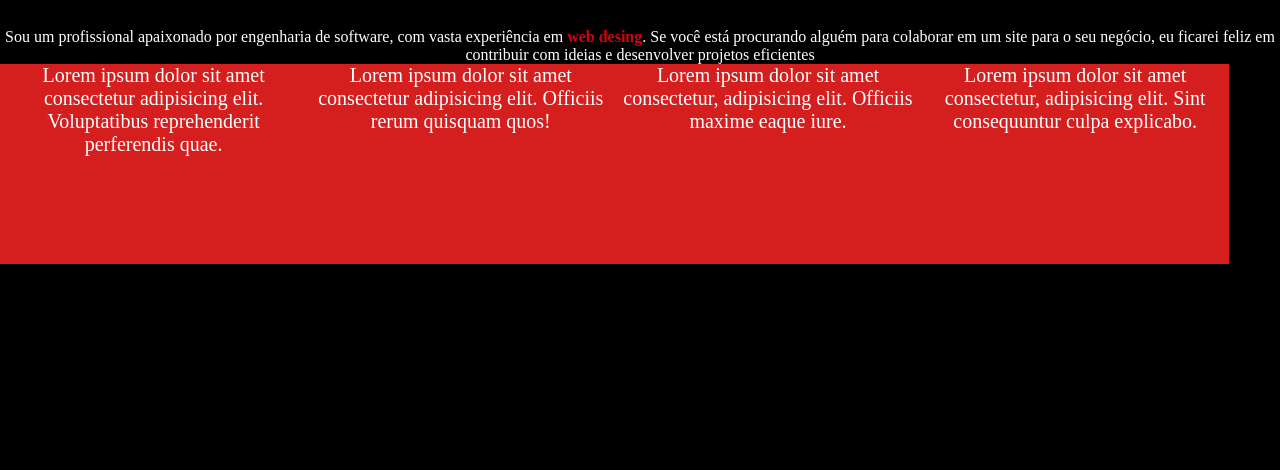
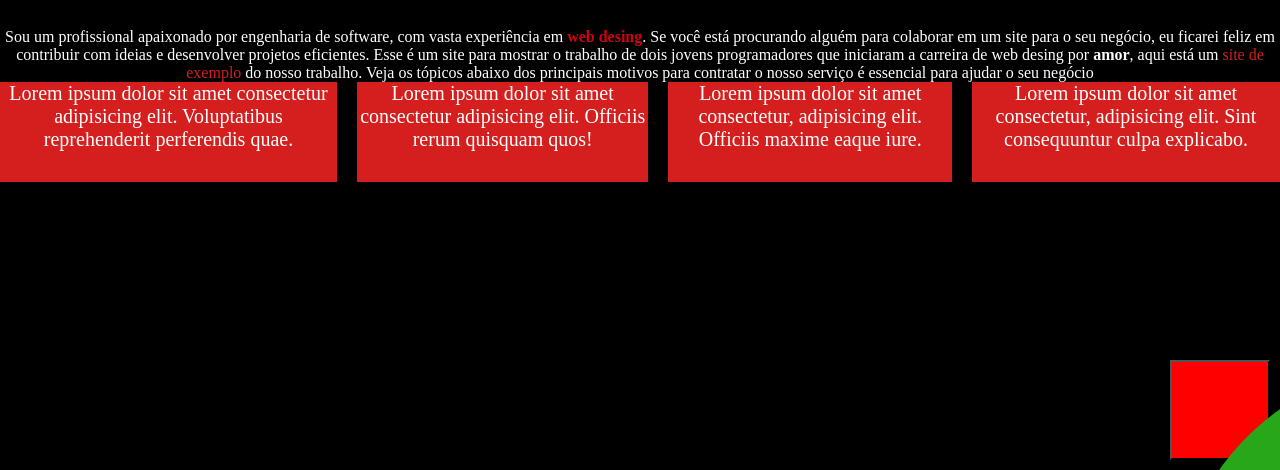
Before and after one commit to recamOo/WDGR, a plain HTML site: page index.html in a window 1280 px wide. Shown: the part 330-800 px from the top of the page. Drawn offline with Linux system fonts and the light colour scheme.

Commit message:
Add files via upload

```diff
--- /dev/null
+++ b/Style/style.css
@@ -0,0 +1,48 @@
+* {
+    padding: 0;
+    margin: 0;
+    box-sizing: border-box;
+    text-decoration: none;
+    list-style: none;
+  }
+
+body{
+    background-color: black;
+}
+
+p{
+    color: white;
+    text-align: center;
+}
+
+.b1{
+    color: white;
+    text-align: center;
+}
+
+.conteiner{
+    display: flex;
+    column-gap: 20px;
+    width: 100%;
+    height: 100px;
+}
+
+.conteiner__motivo{
+    background-color: #d51e1e;
+    font-size: 1.25rem;
+}
+
+.lenk{
+    text-decoration: none;
+    color: #d51e1e;
+}
+
+.whatsapp{
+    position: fixed;
+    background-color: red;
+    display: inline-block;
+    width: 100px;
+    height: 100px;
+    bottom: 10px;
+    right: 10px;
+}
--- a/index.html
+++ b/index.html
@@ -4,29 +4,37 @@
     <meta charset="UTF-8">
     <meta name="viewport" content="width=device-width, initial-scale=1.0">
     <title>WDp</title>
-    <link rel="stylesheet" href="art.css">
+    <link rel="stylesheet" href="Style/style.css">
 </head>
 <body>
     <section>
         <div>
             <h1 class="b1">Portifolio</h1>
-            <!--<p>Esse é um site para mostrar o trabalho de dois jovens programadores que iniciaram a carreira de web desing por <strong>amor</strong>, aqui está um <a href="https://barbeariareis.netlify.app" class="lenk">site de exemplo</a> do nosso trabalho.
-            </p>-->
-            <img src="https://i.pinimg.com/736x/14/64/4d/14644d00b175ea7aa4f79103e1af88a8.jpg" alt="">
+            <img src="https://i.pinimg.com/736x/14/64/4d/14644d00b175ea7aa4f79103e1af88a8.jpg" >
 
             <h2>Olá, sou Rodrigo!</h2>
             <p>
-                Sou um profissional apaixonado por engenharia de software, com vasta experiência em <strong style="color: #cc0411;">web desing</strong>. Se você está procurando alguém para colaborar em um site para o seu negócio, eu ficarei feliz em contribuir com ideias e desenvolver projetos eficientes
+                Sou um profissional apaixonado por engenharia de software, com vasta experiência em <strong style="color: #cc0411;">web desing</strong>. Se você está procurando alguém para colaborar em um site para o seu negócio, eu ficarei feliz em contribuir com ideias e desenvolver projetos eficientes.
+                Esse é um site para mostrar o trabalho de dois jovens programadores que iniciaram a carreira de web desing por <strong>amor</strong>, aqui está um <a href="https://barbeariareis.netlify.app" class="lenk">site de exemplo</a> do nosso trabalho.
+                Veja os tópicos abaixo dos principais motivos para contratar o nosso serviço é essencial para ajudar o seu negócio
             </p>
         </div>
 
         <div class="conteiner">
-            <p class="bloquinho">Lorem ipsum dolor sit amet consectetur adipisicing elit. Voluptatibus reprehenderit perferendis quae.</p>
-            <p class="bloquinho">Lorem ipsum dolor sit amet consectetur adipisicing elit. Officiis rerum quisquam quos!</p>
-            <p class="bloquinho">Lorem ipsum dolor sit amet consectetur, adipisicing elit. Officiis maxime eaque iure.</p>
-            <p class="bloquinho">Lorem ipsum dolor sit amet consectetur, adipisicing elit. Sint consequuntur culpa explicabo.</p>
+            <p class="conteiner__motivo">Lorem ipsum dolor sit amet consectetur adipisicing elit. Voluptatibus reprehenderit perferendis quae.</p>
+            <p class="conteiner__motivo">Lorem ipsum dolor sit amet consectetur adipisicing elit. Officiis rerum quisquam quos!</p>
+            <p class="conteiner__motivo">Lorem ipsum dolor sit amet consectetur, adipisicing elit. Officiis maxime eaque iure.</p>
+            <p class="conteiner__motivo">Lorem ipsum dolor sit amet consectetur, adipisicing elit. Sint consequuntur culpa explicabo.</p>
         </div>
 
+
     </section>
+
+    <a href="https://wa.me/+5515988074815" target="_blank">
+        <button class="whatsapp">
+            <img src="assets/whatsapp_3670051.png" >
+        </button>
+    </a>
+
 </body>
 </html>
```
Also changed, not shown: assets/whatsapp_3670051.png (added).
